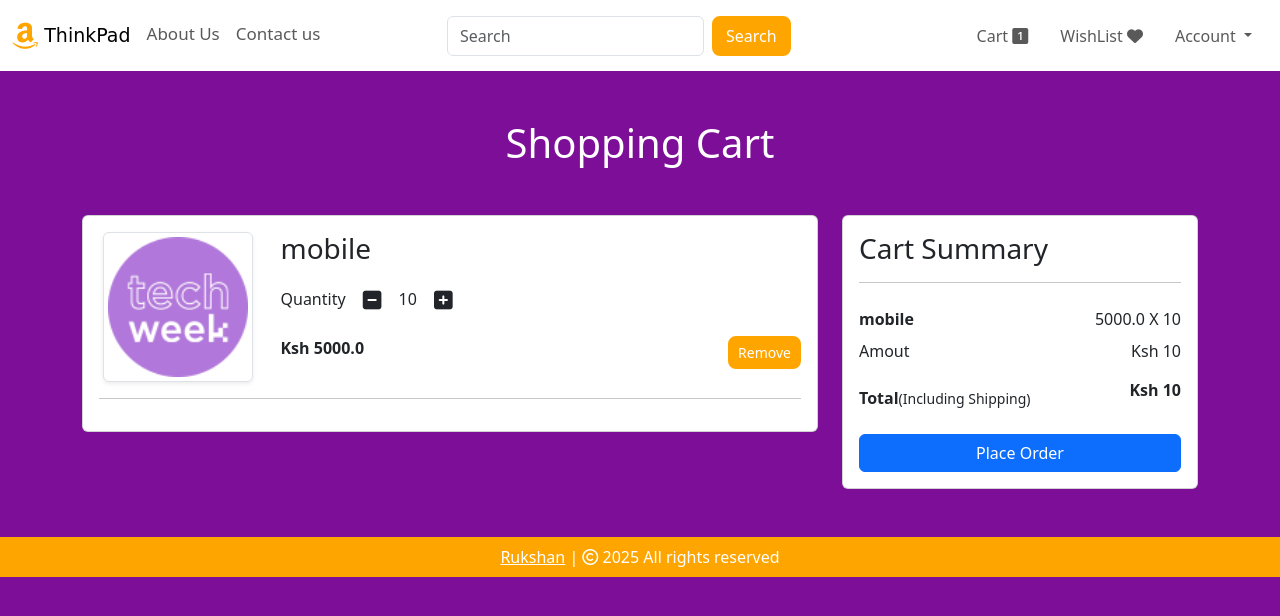
After one commit to rukshaan/Flask_Ecommerce_Site, a Flask app: template webapp/templates/cart.html in a window 1280 px wide. The commit adds this page. Shown: the top 616 px of the page. Run offline with Flask 3, Linux system fonts and the light colour scheme; tables that the repository leaves empty hold one stand-in row (values such as "Sample post"); the template is opened without the code that fills it: values that come from a table or form of the project are taken from there, most other values are stand-ins (such as "Sample title", 1, 10 or a date in 2020); some libraries are stand-ins or nearby versions; some web fonts are replaced.

Commit message:
#5_add & remove_cart

```diff
--- a/webapp/static/js/myScript.js
+++ b/webapp/static/js/myScript.js
@@ -1,72 +1,61 @@
 $('.plus-cart').click(function(){
-    console.log('Button clicked')
-
-    var id = $(this).attr('pid').toString()
-    var quantity = this.parentNode.children[2]
-
+    console.log('button clicked')
+    var id=$(this).attr('pid').toString()
+    var quantity=this.parentNode.children[2]
     $.ajax({
-        type: 'GET',
-        url: '/pluscart',
-        data: {
-            cart_id: id
+        type:'GET',
+        url:'/pluscart',
+        data:{
+            cart_id:id
         },
-
-        success: function(data){
+        success:function(data){
             console.log(data)
-            quantity.innerText = data.quantity
-            document.getElementById(`quantity${id}`).innerText = data.quantity
-            document.getElementById('amount_tt').innerText = data.amount
-            document.getElementById('totalamount').innerText = data.total
-
+            quantity.innerText=data.quantity
+            document.getElementById(`quantity${id}`).innerText=data.quantity
+            document.getElementById(`amount_tt`).innerText=data.amount
+            document.getElementById(`totalamount`).innerText=data.total
         }
     })
 })
 
 
+
 $('.minus-cart').click(function(){
-    console.log('Button clicked')
-
-    var id = $(this).attr('pid').toString()
-    var quantity = this.parentNode.children[2]
-
+    console.log('button clicked')
+    var id=$(this).attr('pid').toString()
+    var quantity=this.parentNode.children[2]
     $.ajax({
-        type: 'GET',
-        url: '/minuscart',
-        data: {
-            cart_id: id
+        type:'GET',
+        url:'/minuscart',
+        data:{
+            cart_id:id
         },
-
-        success: function(data){
+        success:function(data){
             console.log(data)
-            quantity.innerText = data.quantity
-            document.getElementById(`quantity${id}`).innerText = data.quantity
-            document.getElementById('amount_tt').innerText = data.amount
-            document.getElementById('totalamount').innerText = data.total
-
+            quantity.innerText=data.quantity
+            document.getElementById(`quantity${id}`).innerText=data.quantity
+            document.getElementById(`amount_tt`).innerText=data.amount
+            document.getElementById(`totalamount`).innerText=data.total
         }
     })
 })
 
-
 $('.remove-cart').click(function(){
-
-    var id = $(this).attr('pid').toString()
-
-    var to_remove = this.parentNode.parentNode.parentNode.parentNode
-
-    $.ajax({
-        type: 'GET',
-        url: '/removecart',
-        data: {
-            cart_id: id
-        },
-
-        success: function(data){
-            document.getElementById('amount_tt').innerText = data.amount
-            document.getElementById('totalamount').innerText = data.total
+    console.log('button clicked')
+    var id=$(this).attr('pid').toString()
+    var_to_remove=this.parentNode.parentNode.parentNode.parentNode
+$.ajax({
+    type:'GET',
+    url:'removecart',
+    data:{
+        cart_id:id
+    },
+    success:function(data){
+        document.getElementById(`quantity${id}`).innerText=data.quantity
+            document.getElementById(`amount_tt`).innerText=data.amount
+            document.getElementById(`totalamount`).innerText=data.total
             to_remove.remove()
-        }
-    })
-
+    }
+})
 
 })
--- /dev/null
+++ b/webapp/templates/cart.html
@@ -0,0 +1,90 @@
+{% extends 'base.html' %}
+
+{% block title %} Cart {% endblock %}
+
+
+{% block body %}
+
+<div class="container my-5">
+    <div class="row">
+        {% if cart %}
+
+        <h1 class="text-center mb-5" style="color: white;">Shopping Cart</h1>
+        <div class="col-sm-8">
+            <div class="card">
+                <div class="card-body">
+
+                    {% for item in cart %}
+
+                    <div class="row">
+                        <div class="col-sm-3 text-center align-self-center">
+                            <img src="{{ item.product.product_picture }}" alt="" class="img-fluid img-thumbnail shadow-sm" height="150px" width="150px">
+                        </div>
+                        <div class="col-sm-9">
+                            <div>
+                                <h3>{{ item.product.product_name }}</h3>
+                                <div class="my-3">
+                                    <label for="quantity">Quantity</label>
+                                    <a class="minus-cart btn" pid="{{item.id}}"><i class="fas fa-minus-square fa-lg"></i></a>
+                                    <span id="quantity">{{ item.quantity }}</span>
+                                    <a class="plus-cart btn " pid="{{ item.id }}"><i class="fas fa-plus-square fa-lg"></i></a>
+
+                                </div>
+
+                                <div class="d-flex justify-content-between">
+                                    <p class="mb-0"><span><strong>Ksh {{ item.product.current_price }}</strong></span></p>
+                                    <a href="" class="remove-cart btn btn-sm btn-secondary mr-3 " pid="{{item.id}}">Remove</a>
+                                </div>
+                            </div>
+                        </div>
+                    </div>
+                    <hr>
+
+                    {% endfor %}
+                </div>
+            </div>
+        </div>
+
+        <div class="col-sm-4">
+            <div class="card">
+                <div class="card-body">
+                    <h3>Cart Summary </h3>
+                    <hr color="black">
+                    <ul class="list-group">
+                        {% for item in cart %}
+
+                        <li class="list-group-item d-flex justify-content-between align-items-center border-0 px-0 pb-0"><strong>{{item.product.product_name}}</strong><span id="amount">{{item.product.current_price}} X <span id="quantity{{item.id}}">{{ item.quantity}}</span></span></li>
+
+                        {% endfor %}
+
+
+                        <li class="list-group-item d-flex justify-content-between align-items-center border-0 px-0 pb-0">Amout <span>Ksh <span id="amount_tt">{{ amount }}</span></span></li>
+
+                        <li class="list-group-item d-flex justify-content-between align-items-center border-0 px-0 mb-3">
+                            <div style="margin-top: 15px;">
+                                <strong>Total</strong><small>(Including Shipping)</small>
+                            </div>
+                            <span><strong>Ksh </strong><span id="totalamount"><strong>{{ total }}</strong></span></span>
+
+                        </li>
+
+                    </ul>
+
+                    <div class="d-grid"><a href="/place-order" class="btn btn-primary">Place Order</a></div>
+
+                </div>
+            </div>
+        </div>
+
+
+
+        {% else %}
+
+        <h1 class="text-center mb-5" style="color: white;">Your Cart is Empty</h1>
+
+        {% endif %}
+    </div>
+</div>
+
+
+{% endblock %}
--- a/webapp/templates/home.html
+++ b/webapp/templates/home.html
@@ -135,12 +135,12 @@
 
                     <div class="col">
 
-                        <h5 style="font-weight: 600; font-family: 'Times New Roman', Times, serif;">Ksh {{item.previous_price}}</h5>
-                        <strike><p style="color: gray;">Ksh {{item.current_price}}</p></strike>
+                        <h5 style="font-weight: 600; font-family: 'Times New Roman', Times, serif;">Ksh {{item.current_price}}</h5>
+                        <strike><p style="color: gray;">Ksh {{item.previous_price}}</p></strike>
                     </div>
 
                     <div class="col">
-                        <a href="/add_shop_items">Add</a>
+                        <a href="/add_to_card/{{item.id}}">Add</a>
                     </div>
 
                 </div>
```
Also changed, not shown: webapp/views.py (+121 -6 lines), instance/webapp1.sqlite.
